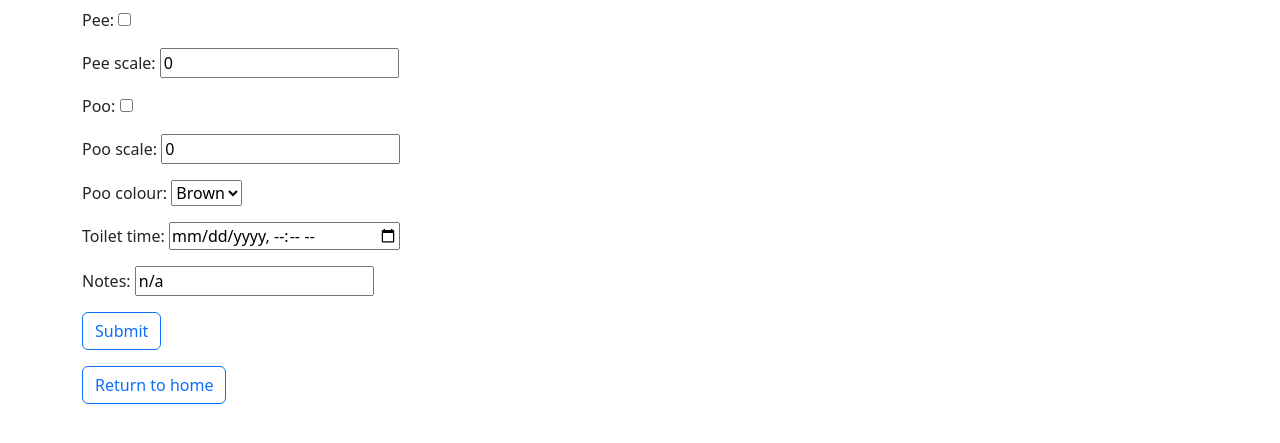
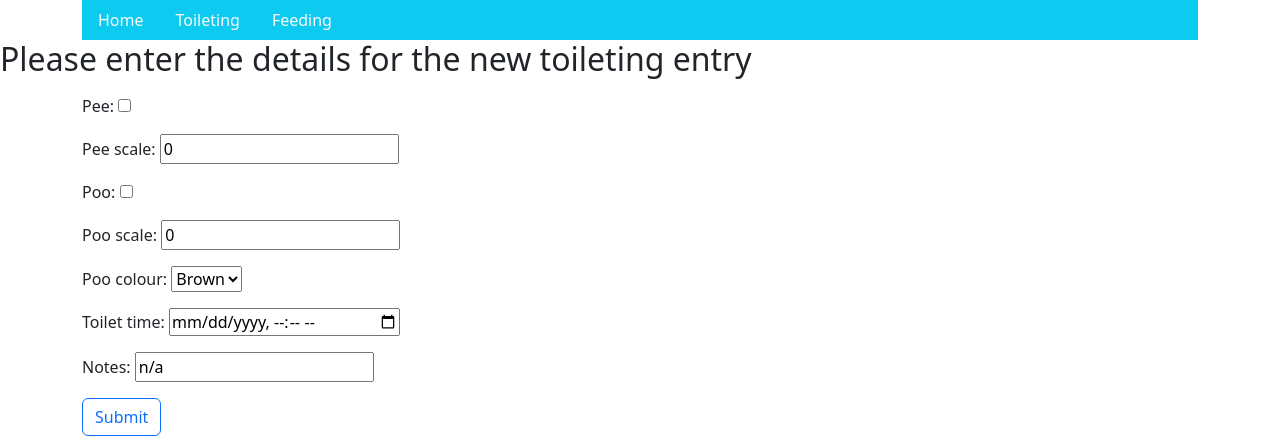
Before and after one commit to nikicrow/baby-data-app, a Django app: page /baby_records/toilet_form/ in a window 1280 px wide. Shown: the top 443 px of the page. Run offline with Django 4.2, Linux system fonts and the light colour scheme; some libraries are stand-ins or nearby versions.

Commit message:
update details

```diff
--- a/baby_records/forms.py
+++ b/baby_records/forms.py
@@ -1,5 +1,5 @@
 from django import forms
-from .models import Toileting
+from .models import Toileting, Feeding
 from django.contrib.admin.widgets import AdminDateWidget, AdminTimeWidget, AdminSplitDateTime
 
 POO_COLOURS_CHOICES = [
@@ -25,3 +25,18 @@
             'toilet_time': forms.DateTimeInput(attrs={'type':'datetime-local'}),
             'notes':forms.TextInput(attrs={'required': False})
         }
+
+class FeedingForm(forms.ModelForm):
+
+    class Meta:
+        model = Feeding
+        fields = ('right_boob_first','right_boob_time','left_boob_first','left_boob_time','feed_time','notes')
+
+        widgets = {
+            'right_boob_first': forms.CheckboxInput(),
+            'right_boob_time':forms.NumberInput(),
+            'left_boob_first': forms.CheckboxInput(),
+            'left_boob_time':forms.NumberInput(),
+            'feed_time': forms.DateTimeInput(attrs={'type':'datetime-local'}),
+            'notes':forms.TextInput(attrs={'required': False})
+        }
--- a/baby_records/models.py
+++ b/baby_records/models.py
@@ -19,7 +19,7 @@
     )
     poo_colour = models.CharField(default='brown')
     toilet_time = models.DateTimeField("toilet time")
-    notes = models.CharField(max_length=200, default='n/a', null=True, blank=True)
+    notes = models.CharField(max_length=200, default='n/a', null=True)
 
     @admin.display(
         boolean=True,
@@ -39,11 +39,17 @@
 
 class Feeding(models.Model):
     right_boob_first = models.BooleanField(default=False)
-    right_boob_time = models.IntegerField(default=0)
+    right_boob_time = models.IntegerField(
+        default=0,
+        validators=[MinValueValidator(0)]
+    )
     left_boob_first = models.BooleanField(default=False)
-    left_boob_time =  models.IntegerField(default=0)
+    left_boob_time =  models.IntegerField(
+        default=0,
+        validators=[MinValueValidator(0)]
+    )
     feed_time = models.DateTimeField("feed time")
-    notes = models.CharField(max_length=200, default='n/a', null=True, blank=True)
+    notes = models.CharField(max_length=200, default='n/a', null=True)
 
     @admin.display(
         boolean=True,
--- a/baby_records/templates/baby_records/form.html
+++ b/baby_records/templates/baby_records/form.html
@@ -3,17 +3,39 @@
 <html lang="en">
 <head>
     <meta charset="UTF-8">
-    <title>Toileting form</title>
-    <!-- <title>{% block title %}{% endblock %}</title> -->
+    {% if form_type == 'toilet' %}
+        <title> Toileting form</title>
+    {% elif form_type == 'feed' %}
+        <title> Feeding form</title>
+    {% else %}
+        <title> Form</title>
+    {% endif %}
     {% load bootstrap5 %}
     {% bootstrap_css %}
     {% bootstrap_javascript %}
 </head>
 
+<div class="container">
+    <ul class="nav bg-info">
+        <li class="nav-item">
+        <a class="nav-link link-light" href="/baby_records">Home</a>
+        </li>
+        <li class="nav-item">
+        <a class="nav-link link-light" href="/baby_records/toilet_form">Toileting</a>
+        </li>
+        <li class="nav-item">
+        <a class="nav-link link-light" href="/baby_records/feeding_form">Feeding</a>
+        </li>
+    </ul>
+    {% block content %}
+    {% endblock %}
+</div>
+
 <body>
-    <form method="POST" action="/baby_records/toilet_form/" class="post-form" enctype="multipart/form-data">
+    <h2> Please enter the details for the new {{form_header}} entry </h2>
+    <form method="POST" action={{form_url}} class="post-form" enctype="multipart/form-data">
         {% csrf_token %}
-        {% for field in toilet_form %}
+        {% for field in form %}
             <div class="container py-2">
                 {{ field.errors }}
                 {{ field.label_tag }} {{ field }}
--- a/baby_records/urls.py
+++ b/baby_records/urls.py
@@ -4,9 +4,10 @@
 
 urlpatterns = [
     path("", views.index, name="index"),
-    # ex: /baby_records/5/
-    path("<int:entry_id>/", views.detail, name="detail"),
-    # ex: /baby_records/5/toilet_record/
-    path("<int:entry_id>/toilet_record/", views.toilet_record, name="toilet_record"),
+    # details
+    path("<int:entry_id>/toileting", views.toilet_detail, name="toilet_detail"),
+    path("<int:entry_id>/feeding", views.feeding_detail, name="feeding_detail"),
+    # forms
     path("toilet_form/", views.toilet_form, name="toilet_form"),
+    path("feeding_form/", views.feeding_form, name="feeding_form"),
 ]
--- a/baby_records/views.py
+++ b/baby_records/views.py
@@ -5,9 +5,9 @@
 from django.shortcuts import get_object_or_404, render, redirect
 from django.urls import reverse
 from django.contrib import messages
-from .forms import ToiletingForm
+from .forms import ToiletingForm, FeedingForm
 from .models import Toileting, Feeding
-
+from django.forms.models import model_to_dict
 
 def index(request):
     # Get toileting and feeding recordsrecords
@@ -19,16 +19,16 @@
     }
     return render(request, 'baby_records/index.html', context)
 
-def detail(request, entry_id):
-    toilet_session = Toileting.objects.get(pk=entry_id)
-    return render(request, 'baby_records/detail.html', {'entry': toilet_session})
+def toilet_detail(request, entry_id):
+    toilet_session = ToiletingForm(data=model_to_dict(Toileting.objects.get(pk=entry_id)))
+    return render(request, 'baby_records/detail.html', {'session_entry': toilet_session, 'entry_type': 'toileting'})
 
-def toilet_record(request, entry_id):
-    toilet_entry = get_object_or_404(Toileting, pk=entry_id)
-    return HttpResponse("You're looking at toilet entry %s." % toilet_entry)
-    #HttpResponseRedirect(reverse("baby_app:results", args=(toilet_entry.id,)))
+def feeding_detail(request, entry_id):
+    feeding_session = FeedingForm(data=model_to_dict(Feeding.objects.get(pk=entry_id)))
+    return render(request, 'baby_records/detail.html', {'session_entry': feeding_session, 'entry_type': 'feeding'})
 
 def toilet_form(request):
+    form_header = 'toileting'
     if request.method == "POST":
         toilet_form = ToiletingForm(request.POST)
         if toilet_form.is_valid():
@@ -39,4 +39,21 @@
                 pass
     else:
         toilet_form = ToiletingForm()
-    return render(request,'baby_records/form.html', {"toilet_form": toilet_form})
+    context = {"form": toilet_form, "form_header" : form_header, "form_url": '/baby_records/toilet_form/'}
+    return render(request,'baby_records/form.html', context)
+
+
+def feeding_form(request):
+    form_header = 'feeding'
+    if request.method == "POST":
+        feeding_form = FeedingForm(request.POST)
+        if feeding_form.is_valid():
+            feeding_form.save()
+            try:
+                return redirect('/baby_records/feeding_form/')
+            except:
+                pass
+    else:
+        feeding_form = FeedingForm()
+    context = {"form": feeding_form, "form_header" : form_header, "form_url": '/baby_records/feeding_form/'}
+    return render(request,'baby_records/form.html', context)
```
Also changed, not shown: baby_records/templates/baby_records/detail.html (+34 -9 lines), baby_records/templates/baby_records/index.html (+11 -8 lines), baby_records/migrations/0004_alter_feeding_left_boob_time_alter_feeding_notes_and_more.py (added).
